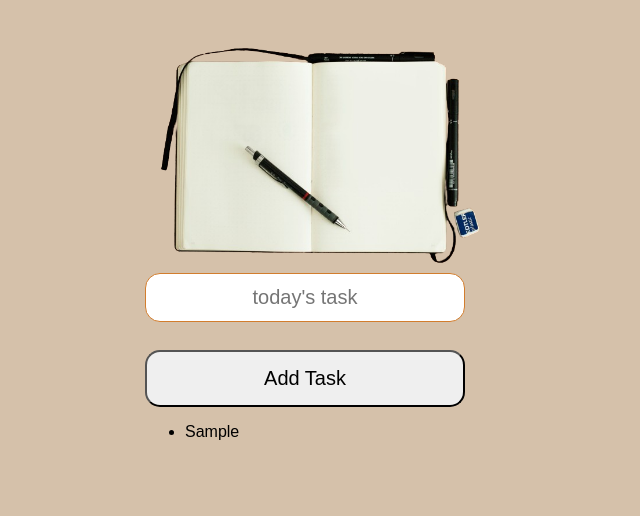
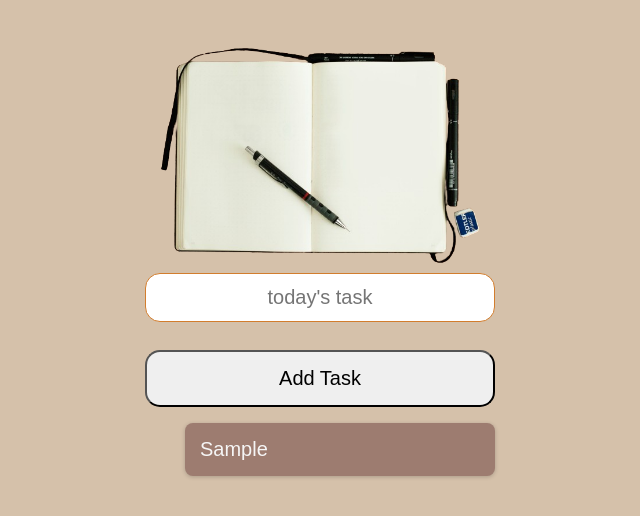
Before and after one commit to EliusCaleb/daily, a plain HTML site: page index.html in a window 1280 px wide. Both pictures are taken after typing "Sample" into the empty fields and a click on the button "Add Task". Shown: the whole page, without its empty margins (335-975 px from the left). Drawn offline with Linux system fonts and the light colour scheme; no server answers.

Commit message:
added extra styles

```diff
--- a/index.css
+++ b/index.css
@@ -10,6 +10,7 @@ body{
 .container{
     display: flex;
     flex-direction: column;
+    flex-wrap: wrap;
     max-width: 320px;
     margin: 30px auto;
 }
@@ -38,3 +39,19 @@ body{
     color:white;
     cursor: pointer;
 }
+#showing{
+    display: flex;
+    flex-wrap: wrap;
+    list-style-type: none;
+    gap: 10px;
+
+}
+li{
+    font-size: 20px;
+    background-color: #9d7c70;
+    padding: 15px;
+    border-radius: 8px;
+    color:whitesmoke;
+    flex-grow: 1;
+    box-shadow: 0px 1px 4px rgba(0, 0, 0, 0.2)
+}
```
